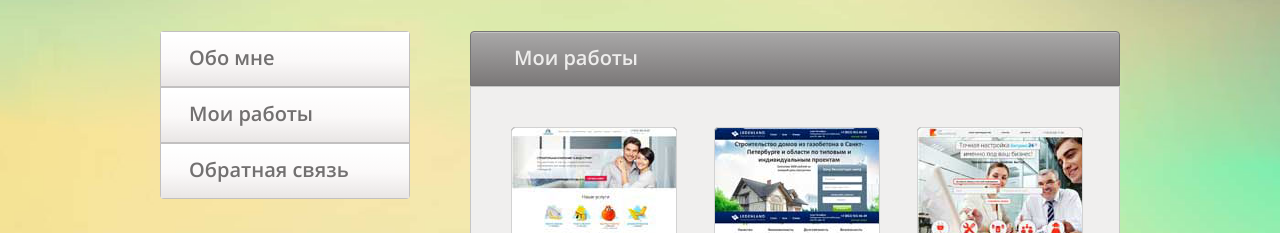
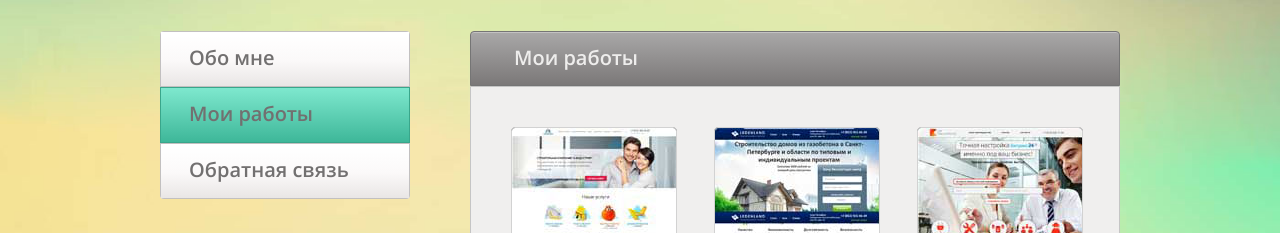
Before and after one commit to Muhammadabumansur/site, a website: page app/myworks.html in a window 1280 px wide. Shown: the part 103-336 px from the top of the page. Drawn offline with nearby package versions, Linux system fonts and the light colour scheme.

Commit message:
Unnecessary code removed

```diff
--- a/app/css/myworks.css
+++ b/app/css/myworks.css
@@ -160,7 +160,7 @@ li {
 	border: 1px solid #c2c0c0;
 }
 
-.nav_a:active {
+.nav_a:active, .current {
 	background-color: #7ee8ce;
 	background-image: linear-gradient(#7ee8ce, #3eb799);
 	border: 1px solid #39a68b;
@@ -346,8 +346,7 @@ li {
 
 .list_of_works_img:hover {
 	cursor: pointer;
-/*	opacity: .59;
-*/}
+}
 
 .list_of_works_last_li {
 	height: 134px;
--- a/app/myworks.html
+++ b/app/myworks.html
@@ -36,7 +36,7 @@
 				<nav class="nav">
 					<ul class="nav_ul">
 						<li><a class="nav_a" href="index.html">Обо мне</a></li>
-						<li><a class="nav_a" href="#">Мои работы</a></li>
+						<li><a class="nav_a current" href="#">Мои работы</a></li>
 						<li><a class="nav_a" href="feedback.html">Обратная связь</a></li>
 					</ul>
 				</nav>
```
Also changed, not shown: app/css/main.css (+0 -93 lines), app/feedback.html (+1 -1 lines), app/index.html (+1 -18 lines).
